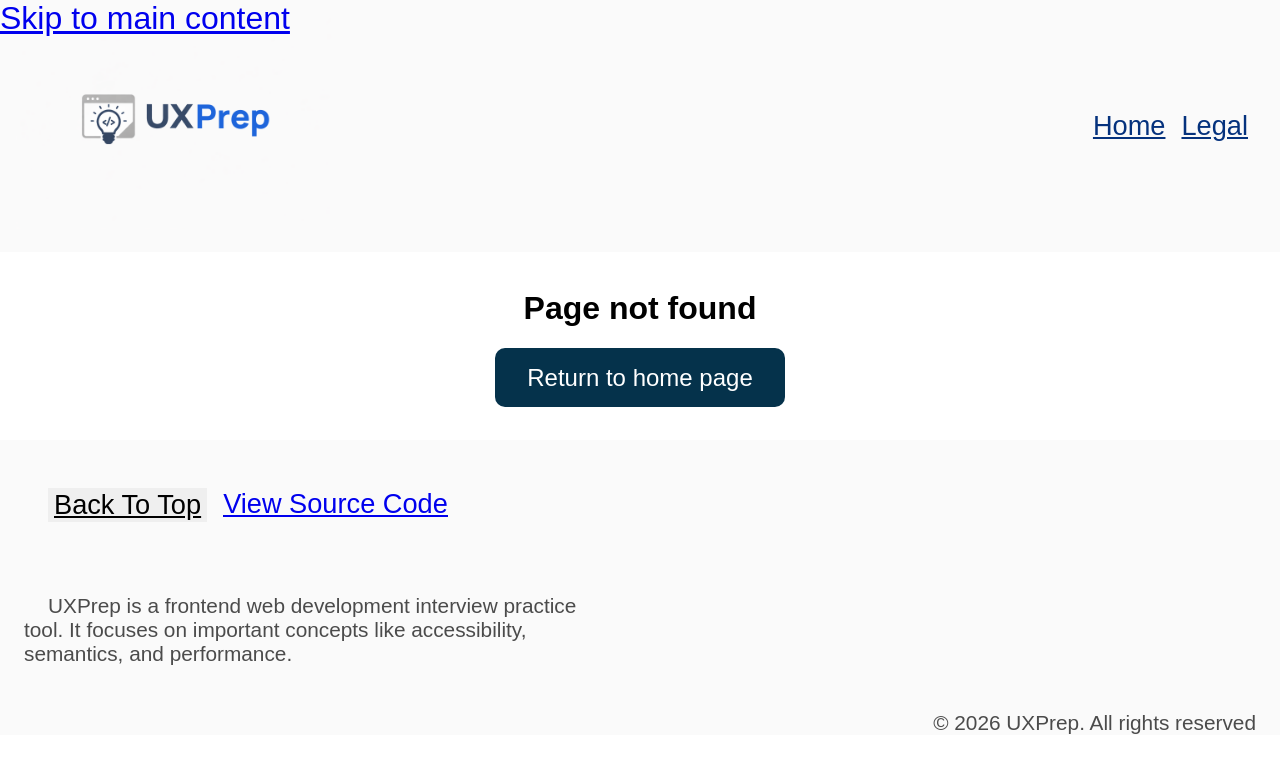
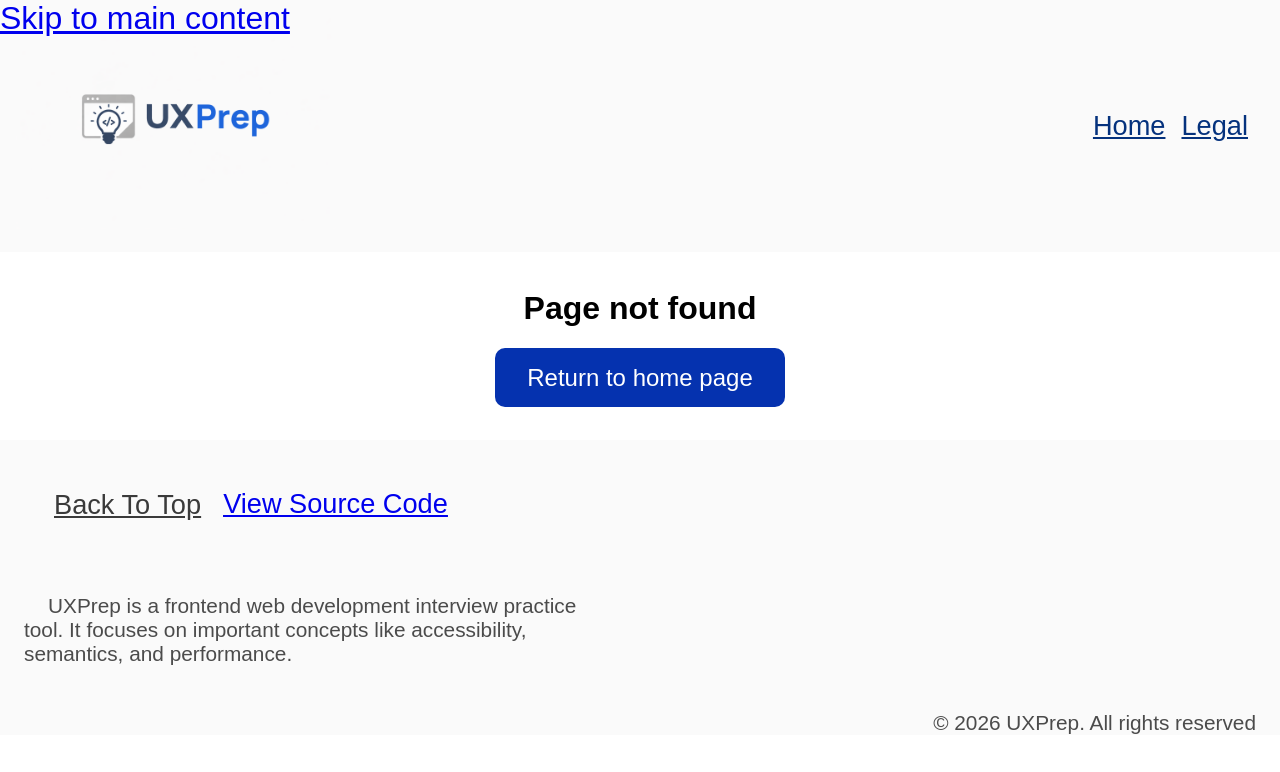
Before and after one commit to james-york2008/UXPrep, a React (Vite) app: page / in a window 1280 px wide. Shown: the top 772 px of the page. Built offline with nearby package versions, Linux system fonts and the light colour scheme.

Commit message:
Reworked color contrast ratios to stay between 7:1 and 15:1

```diff
--- a/src/css/Legal.module.css
+++ b/src/css/Legal.module.css
@@ -29,6 +29,8 @@
     border: none;
     font-size: 1.5rem;
     text-decoration: underline;
+    background-color: transparent;
+    color: rgb(58, 58, 58);
 }
 
 @media (min-width: 700px) {
--- a/src/css/base.css
+++ b/src/css/base.css
@@ -33,6 +33,7 @@ body {
 @media (min-width: 700px) {
     .button {
         padding: 1rem 2rem;
+        background-color: rgb(5, 50, 175);
     }
 }
 
--- a/src/css/landingPage/Tests.module.css
+++ b/src/css/landingPage/Tests.module.css
@@ -25,13 +25,14 @@
     padding: 5rem 0 1rem;
     text-align: center;
     font-size: 1.7rem;
+    color: rgb(58, 58, 58);
 }
 
 .testTitle {
     font-size: 1.3rem;
     font-weight: 900;
     text-align: center;
-    color: black;
+    color: rgb(58, 58, 58);
     margin: 1rem;
 }
 
```
